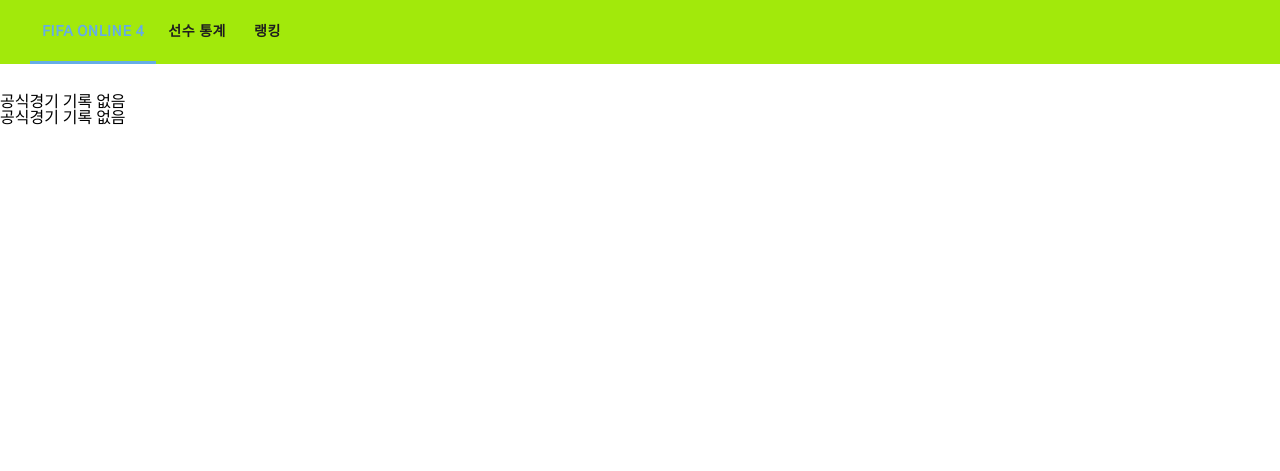
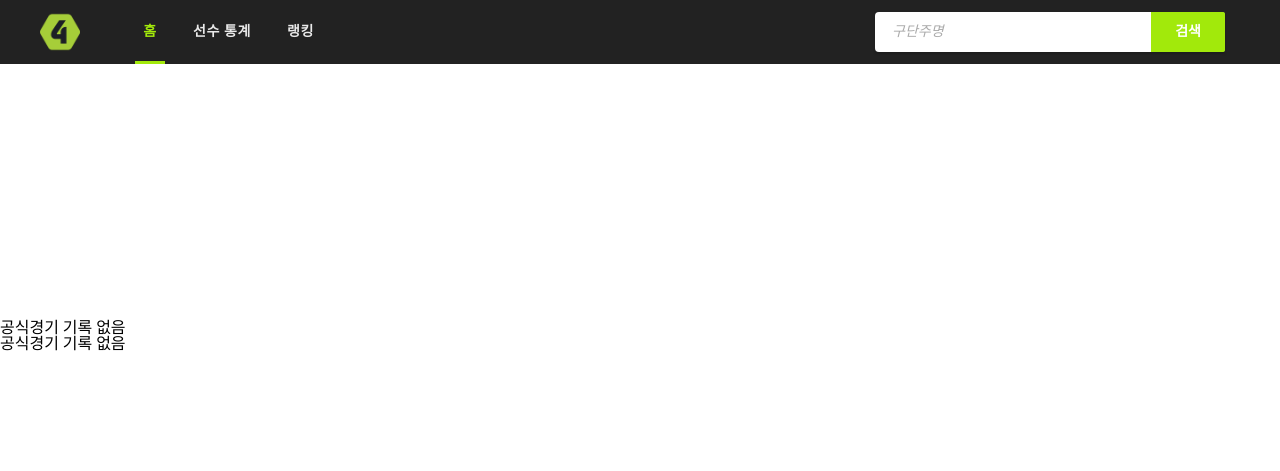
Before and after one commit to right1203/fifa-gg, a Django app: template FIFAGG_site/usermatch/templates/usermatch/match/recentmatch_summary.html in a window 1280 px wide. Shown: the top 471 px of the page. Run offline with Django 3.2, Linux system fonts and the light colour scheme; the template is opened without the code that fills it, so the values that code supplies are empty; some libraries are stand-ins or nearby versions.

Commit message:
menubar search-form create

```diff
--- a/FIFAGG_site/FIFAGG_site/urls.py
+++ b/FIFAGG_site/FIFAGG_site/urls.py
@@ -1,23 +1,7 @@
-"""FIFAGG_site URL Configuration
-
-The `urlpatterns` list routes URLs to views. For more information please see:
-    https://docs.djangoproject.com/en/2.2/topics/http/urls/
-Examples:
-Function views
-    1. Add an import:  from my_app import views
-    2. Add a URL to urlpatterns:  path('', views.home, name='home')
-Class-based views
-    1. Add an import:  from other_app.views import Home
-    2. Add a URL to urlpatterns:  path('', Home.as_view(), name='home')
-Including another URLconf
-    1. Import the include() function: from django.urls import include, path
-    2. Add a URL to urlpatterns:  path('blog/', include('blog.urls'))
-"""
 from django.contrib import admin
 from django.urls import path, include
 
 urlpatterns = [
     path('admin/', admin.site.urls),
-    path('home/', include('usermatch.urls')),
-    # path('usermatch/', include('usermatch.urls')),
+    path('', include('usermatch.urls')),
 ]
--- /dev/null
+++ b/FIFAGG_site/usermatch/static/usermatch/css/home.css
@@ -0,0 +1,214 @@
+* {
+    box-sizing: border-box;
+    margin: 0;
+    padding: 0;
+}
+
+body {
+    font-family: Gothic A1, sans-serif;
+    line-height: 1;
+    background-color: #ffffff;
+}
+
+a {
+    color: inherit;
+    text-decoration: none;
+}
+
+ul {
+    list-style: none;
+}
+
+input::placeholder {
+    color: #aaa;
+    font-weight: 500;
+    font-style: italic;
+}
+
+.fifa-logo {
+    position: relative;
+    width: 60px;
+    height: 63.6px;
+    margin-top: 11.8px;
+    margin-right: 25px;
+}
+
+.menubar {
+    background-color: rgba(10, 10, 10, 0.9);
+}
+
+.menu-list {
+    max-width: 3000px;
+    height: 63.6px;
+    margin-left: 40px;
+    list-style: none;
+    display: flex;
+}
+
+.selected-menu {
+    display: inline-block;
+    font-weight: 700;
+    font-size: 14px;
+    color: rgb(162, 233, 11);
+    letter-spacing: 0.6px;
+    vertical-align: middle;
+    padding: 22px 8px;
+    min-width: 30px;
+    text-align: center;
+    border-bottom: 3px solid rgb(162, 233, 11);
+    margin: 3px 10px 0px;
+}
+
+.not-selected-menu {
+    display: inline-block;
+    font-weight: 700;
+    font-size: 14px;
+    color: rgba(255, 255, 255, 0.9);
+    letter-spacing: 0.6px;
+    vertical-align: middle;
+    padding: 22px 8px;
+    min-width: 30px;
+    text-align: center;
+    margin: 3px 10px 3px;
+}
+
+.not-selected-menu:hover {
+    display: inline-block;
+    font-weight: 700;
+    font-size: 14px;
+    color: rgba(162, 233, 11, 0.8);
+    letter-spacing: 0.6px;
+    vertical-align: middle;
+    padding: 22px 8px;
+    min-width: 30px;
+    text-align: center;
+    border-bottom: 3px solid rgba(162, 233, 11, 0.8);
+    margin: 3px 10px 0px;
+}
+
+.container {
+    position: relative;
+    padding-bottom: 120px;
+    margin-top: 256px;
+}
+
+.nickname-search-form {
+    position: relative;
+    width: 600px;
+    margin: 0 auto;
+    border: 1px solid #dfe1e5;
+    border-radius: 4px;
+    background-color: #fff;
+}
+
+.nickname-search-form__input {
+    display: block;
+    width: 100%;
+    padding: 15px 15px 15px 17px;
+    background: none;
+    border: none;
+    line-height: 17px;
+    font-family: Gothic A1, sans-serif;
+    font-size: 14px;
+    font-weight: 800;
+    color: #222324;
+    box-sizing: border-box;
+    outline: none;
+    box-shadow: 0px 1px 1px 0px rgba(0, 0, 0, 0.1);
+}
+
+.nickname-search-form__button {
+    display: flex;
+    position: absolute;
+    font-size: 14px;
+    font-family: Gothic A1, sans-serif;
+    font-weight: 800;
+    top: 0;
+    right: 0;
+    height: 47px;
+    padding: 8px 24px 8px;
+    border: none;
+    border-radius: 0px 2px 2px 0px;
+    background-color: rgb(162, 233, 11);
+}
+
+.inline-search-form {
+    margin: 11.8px 30px 0 auto;
+    right: 0;
+    display: flex;
+    position: relative;
+    width: 400px;
+    height: 40px;
+}
+
+.inline-nickname-search-form {
+    position: relative;
+    width: 350px;
+    height: 40px;
+    margin: 0 auto;
+    border-radius: 4px;
+    background-color: #fff;
+}
+
+.inline-nickname-search-form__input {
+    display: block;
+    width: 100%;
+    padding: 12.6px 0px 10.6px 17px;
+    background: none;
+    border: none;
+    line-height: 17px;
+    font-family: Gothic A1, sans-serif;
+    font-size: 14px;
+    font-weight: 600;
+    color: #222324;
+    box-sizing: border-box;
+    outline: none;
+    box-shadow: 0 2px 2px 0 rgba(0, 0, 0, 0.19);
+}
+
+.inline-nickname-search-form__button {
+    display: flex;
+    position: absolute;
+    font-size: 14px;
+    font-family: Gothic A1, sans-serif;
+    font-weight: 600;
+    color: rgb(255, 255, 255);
+    top: 0;
+    right: 0;
+    height: 40px;
+    padding: 8px 24px 8px;
+    border: none;
+    border-radius: 0px 2px 2px 0px;
+    background-color: rgb(162, 233, 11);
+}
+
+.matchList {
+    margin-top: 8px;
+}
+
+.oneMatch-win {
+
+    border-left: 4px solid grey;
+    border-left-width: 8px;
+    border-left-color: #5393ca;
+    background-color: #d8e8f6;
+    width: 1000px;
+    height: 50px;
+    border-collapse: collapse;
+    font-size: 12px;
+    margin-bottom: 8px;
+}
+
+.oneMatch-lose {
+    table-layout: fixed;
+    text-align: center;
+    background-color: #f4d5d5;
+    border-color: #99b9cf;
+    display: table;
+    border: 1px solid #cdd2d2;
+    width: 1000px;
+    height: 50px;
+    border-collapse: collapse;
+    font-size: 12px;
+    margin-bottom: 8px;
+}
--- a/FIFAGG_site/usermatch/static/usermatch/home.css
+++ /dev/null
@@ -1,137 +0,0 @@
-* {
-    box-sizing: border-box;
-    margin: 0;
-    padding: 0;
-}
-
-body {
-    font-family: Gothic A1, sans-serif;
-    line-height: 1;
-    background-color: #ffffff;
-}
-
-a {
-    color: inherit;
-    text-decoration: none;
-}
-
-ul {
-    list-style: none;
-}
-
-input::placeholder {
-    color: #aaa;
-    font-weight: 500;
-    font-style: italic;
-}
-
-.matchList {
-    margin-top: 8px;
-}
-
-.oneMatch-win {
-    table-layout: fixed;
-    text-align: center;
-    background-color: #a3cfec;
-    border-color: #99b9cf;
-    display: table;
-    border: 1px solid #cdd2d2;
-    width: 1000px;
-    height: 50px;
-    border-collapse: collapse;
-    font-size: 12px;
-    margin-bottom: 8px;
-}
-
-.oneMatch-lose {
-    table-layout: fixed;
-    text-align: center;
-    background-color: #f4d5d5;
-    border-color: #99b9cf;
-    display: table;
-    border: 1px solid #cdd2d2;
-    width: 1000px;
-    height: 50px;
-    border-collapse: collapse;
-    font-size: 12px;
-    margin-bottom: 8px;
-}
-
-.not-selected-menu {
-    display: inline-block;
-    font-weight: 700;
-    font-size: 14px;
-    margin: 3px 0px;
-    color: rgb(30, 30, 30);
-    letter-spacing: 0.6px;
-    vertical-align: middle;
-    padding: 22px 12px;
-    min-width: 30px;
-    text-align: center;
-}
-
-.selected-menu {
-    display: inline-block;
-    font-weight: 700;
-    font-size: 14px;
-    color: rgb(101, 173, 230);
-    letter-spacing: 0.6px;
-    vertical-align: middle;
-    padding: 22px 12px;
-    min-width: 30px;
-    text-align: center;
-    border-bottom: 3px solid rgb(101, 173, 230);
-    margin-top: 3px;
-}
-
-.menubar {
-    top: 0px;
-    left: 0px;
-    width: 100%;
-    display: flex;
-    background-color: rgb(162, 233, 11);
-}
-
-.container {
-    position: relative;
-    padding-bottom: 120px;
-    margin-top: 30px;
-}
-
-.summoner-search-form {
-    position: relative;
-    width: 624px;
-    margin: 0 auto;
-    border-radius: 2px;
-    background-color: #fff;
-}
-
-.summoner-search-form__button {
-    display: flex;
-    position: absolute;
-    font-size: 14px;
-    font-family: Gothic A1, sans-serif;
-    font-weight: 500;
-    top: 0;
-    right: 0;
-    height: 47px;
-    padding: 8px 24px 8px;
-    border: none;
-    background-color: rgb(162, 233, 11);
-}
-
-.summoner-search-form__text {
-    display: block;
-    width: 100%;
-    padding: 15px 15px 15px 17px;
-    background: none;
-    border: none;
-    line-height: 17px;
-    font-family: Gothic A1, sans-serif;
-    font-size: 14px;
-    font-weight: 800;
-    color: #222324;
-    box-sizing: border-box;
-    outline: none;
-    box-shadow: 0 2px 2px 0 rgba(0, 0, 0, 0.19);
-}
--- a/FIFAGG_site/usermatch/templates/usermatch/base.html
+++ b/FIFAGG_site/usermatch/templates/usermatch/base.html
@@ -5,24 +5,29 @@
 <head>
     <meta charset="utf-8" />
     <link href="https://fonts.googleapis.com/css?family=Gothic+A1:100,300,500" rel="stylesheet">
-    <link rel="stylesheet" type="text/css" href="{% static 'usermatch/home.css' %}">
+    <link rel="stylesheet" type="text/css" href="{% static 'usermatch/css/home.css' %}">
     <!-- <link href="//maxcdn.bootstrapcdn.com/bootstrap/3.3.7/css/bootstrap.min.css" rel="stylesheet"> -->
     <title>FIFA.GG</title>
 </head>
 <body>
     <div class="menubar">
-            <div style="width: 100%;max-width: 1200px; margin-left: 30px;">
-                <ul style="display: inline-block; list-style: none; margin-left: 0px;">
+        <ul class="menu-list">
+            <h1 class="fifa-logo">
+                <a href="/">
+                    <img alt="FIFA-SEARCH" src="/static/usermatch/img/fifa-logo.png" width="40">
+                </a>
+            </h1>
             <li class="selected-menu">
-                        <a href="{% url 'usermatch:home' %}">FIFA ONLINE 4</a><!--피파 로고 자리-->
+                <a href="{% url 'usermatch:home' %}">홈</a><!--피파 로고 자리-->
             <li class="not-selected-menu">
                 <a href="{% url 'usermatch:recentmatch_summary' %}">선수 통계</a>
             </li>
             <li class="not-selected-menu">
                 <a href="{% url 'usermatch:bymatch' %}">랭킹</a>
             </li>
+            {% block search-form %}
+            {% endblock %}
         </ul>
-            </div>
     </div>
     <div class="container">
         {% block content %}
--- a/FIFAGG_site/usermatch/templates/usermatch/home.html
+++ b/FIFAGG_site/usermatch/templates/usermatch/home.html
@@ -2,9 +2,9 @@
 
 {% block content %}
     <div>
-        <form method="get" class="summoner-search-form" action="{% url 'usermatch:recentmatch_summary' %}">
-            <input type="text" class="summoner-search-form__text" placeholder="구단주명" name="search_nickname" value="{{search_nickname}}">
-            <button type="submit" class="summoner-search-form__button" type="submit">검색</button>
+        <form method="get" class="nickname-search-form" action="{% url 'usermatch:recentmatch_summary' %}">
+            <input type="text" class="nickname-search-form__input" placeholder="구단주명" name="search_nickname" value="{{search_nickname}}">
+            <button type="submit" class="nickname-search-form__button" type="submit">검색</button>
         </form>
     </div>
 {% endblock %}
--- a/FIFAGG_site/usermatch/templates/usermatch/match/recentmatch_summary.html
+++ b/FIFAGG_site/usermatch/templates/usermatch/match/recentmatch_summary.html
@@ -1,4 +1,14 @@
 {% extends 'usermatch/base.html' %}
+
+{% block search-form %}
+<div class="inline-search-form">
+    <form method="get" class="inline-nickname-search-form" action="{% url 'usermatch:recentmatch_summary' %}">
+        <input type="text" class="inline-nickname-search-form__input" placeholder="구단주명" name="search_nickname" value="{{search_nickname}}">
+        <button type="submit" class="inline-nickname-search-form__button" type="submit">검색</button>
+    </form>
+</div>
+{% endblock %}
+
 {% block content %}
     {% if user_exist %}
         <div class="row">
--- a/FIFAGG_site/usermatch/views.py
+++ b/FIFAGG_site/usermatch/views.py
@@ -166,7 +166,7 @@ def match_detail(request):
             else:
                 print("Error Code:" + matchtype_res.status_code)
 
-            matchNum = 25
+            matchNum = 1
             #### 최근 N경기 매치id ####
             recentmatches_params = {"accessId":userinfo_data["accessId"], 'matchtype':matchtype_data[0]['matchtype'], 'offset':0, 'limit':matchNum}
             recentmatches_url = 'https://api.nexon.co.kr/fifaonline4/v1.0/users/{accessid}/matches?matchtype={matchtype}&offset={offset}&limit={limit}'.format(accessid=recentmatches_params["accessId"], matchtype=recentmatches_params['matchtype'], offset=recentmatches_params['offset'], limit=recentmatches_params['limit'] )
```
Also changed, not shown: FIFAGG_site/usermatch/templates/usermatch/match/match_detail.html (+10 -0 lines), FIFAGG_site/usermatch/static/usermatch/img/fifa-logo.png (added). Lines whose indentation alone changed are shown as unchanged.
